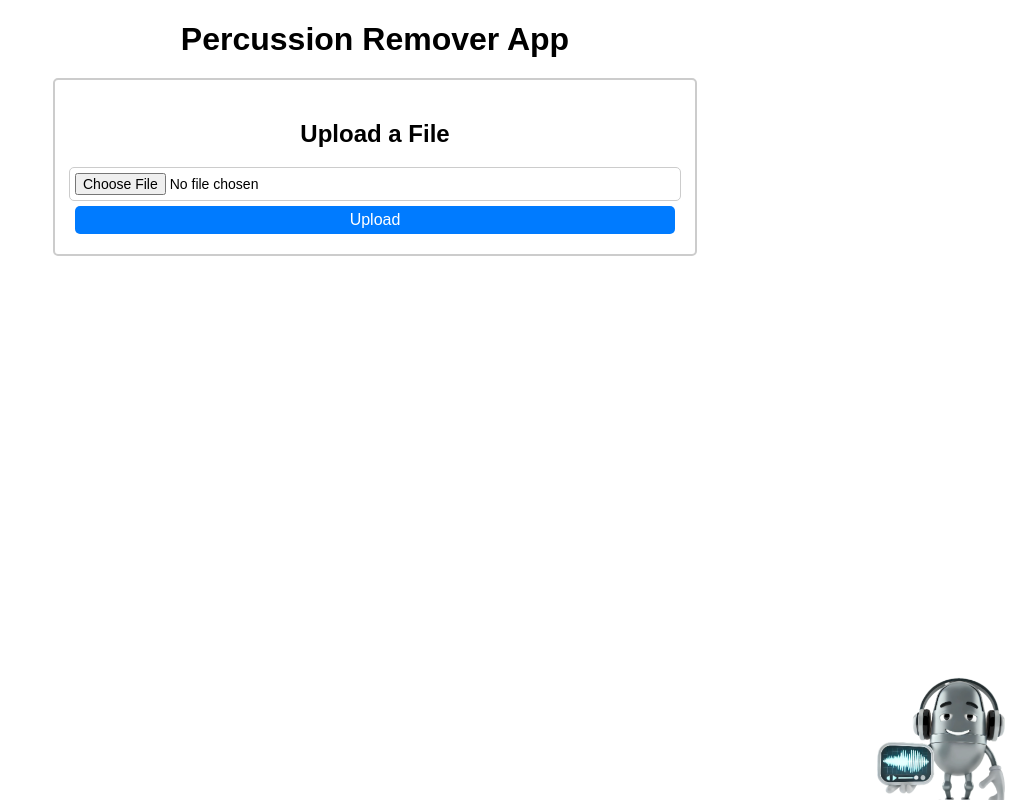
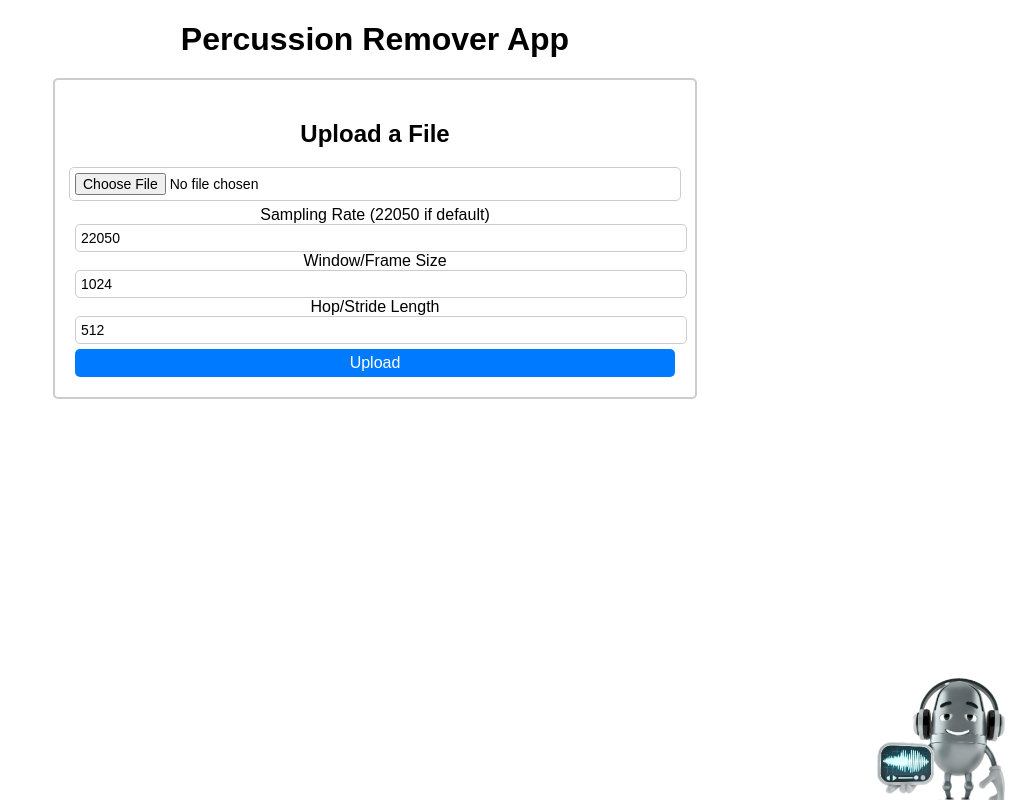
Before and after one commit to infinitydawn/frontend-sound-separation, a React (Create React App) app: page / in a window 1280 px wide. Shown: the whole page, without its empty margins (265-1280 px from the left). Built offline with nearby package versions, Linux system fonts and the light colour scheme.

Commit message:
refactor to pass parameters to api

```diff
--- a/src/FileUpload.js
+++ b/src/FileUpload.js
@@ -1,24 +1,54 @@
 import React, { useState } from 'react';
 import './FileUpload.css';
 
-function FileUpload({ onSelectFile, onUpdateData, onFileID}) {
+function FileUpload({ onSelectFile, onUpdateData, onFileID }) {
   let fetchLink = process.env.REACT_APP_API_URL;
+
+  // states for file transfer to server
   const [selectedFile, setSelectedFile] = useState(null);
   const [requestStatus, setReqStatus] = useState('');
 
+  // Parameters for the filter
+  const [sampleRate, setSampleRate] = useState(22050);
+  const [windowSize, setWinSize] = useState(1024);
+  const [hopLength, setHopLength] = useState(512);
+
+  // handlers for states changes
   const handleFileChange = (event) => {
     setSelectedFile(event.target.files[0]);
+  };
+
+  // parameter change handlers
+  const handleSampleRateChange = (event) => {
+    setSampleRate(event.target.value);
+  };
+  const handleWindowSizeChange = (event) => {
+    setWinSize(event.target.value);
+  };
+  const handleHopLengthChange = (event) => {
+    setHopLength(event.target.value);
   };
 
   const handleSubmit = (event) => {
     event.preventDefault();
     setReqStatus("Uploading...")
+
     if (selectedFile) {
       console.log(selectedFile)
       if (selectedFile.type === "audio/wav") {
         onSelectFile(selectedFile);
         const formData = new FormData();
+        const params = JSON.stringify({
+          sampleRate: sampleRate,
+          windowSize: windowSize,
+          hopLength: hopLength
+        })
+
+        alert(params)
+
         formData.append('file', selectedFile);
+        formData.append('params', params);
+
 
         fetch(`${fetchLink}/upload`, {
           method: 'POST',
@@ -64,6 +94,19 @@ function FileUpload({ onSelectFile, onUpdateData, onFileID}) {
       <h3>{requestStatus}</h3>
       <form onSubmit={handleSubmit}>
         <input type="file" onChange={handleFileChange} />
+        <div>
+
+          <label htmlFor='sample-rate'>Sampling Rate (22050 if default)</label>
+          <input id='sample-rate' type="number" onChange={handleSampleRateChange} placeholder='Set sampling rate' value={ sampleRate }/>
+
+          <label htmlFor='window-size'>Window/Frame Size</label>
+          <input id='window-size' type="number" onChange={handleWindowSizeChange} placeholder='Set window/frame size' value={ windowSize }/>
+
+          <label htmlFor='hop-length'>Hop/Stride Length</label>
+          <input id='hop-length' type="number" onChange={handleHopLengthChange} placeholder='Set hop/stride length' value={ hopLength }/>
+
+        </div>
+
         <button type="submit">Upload</button>
       </form>
     </div>
```
